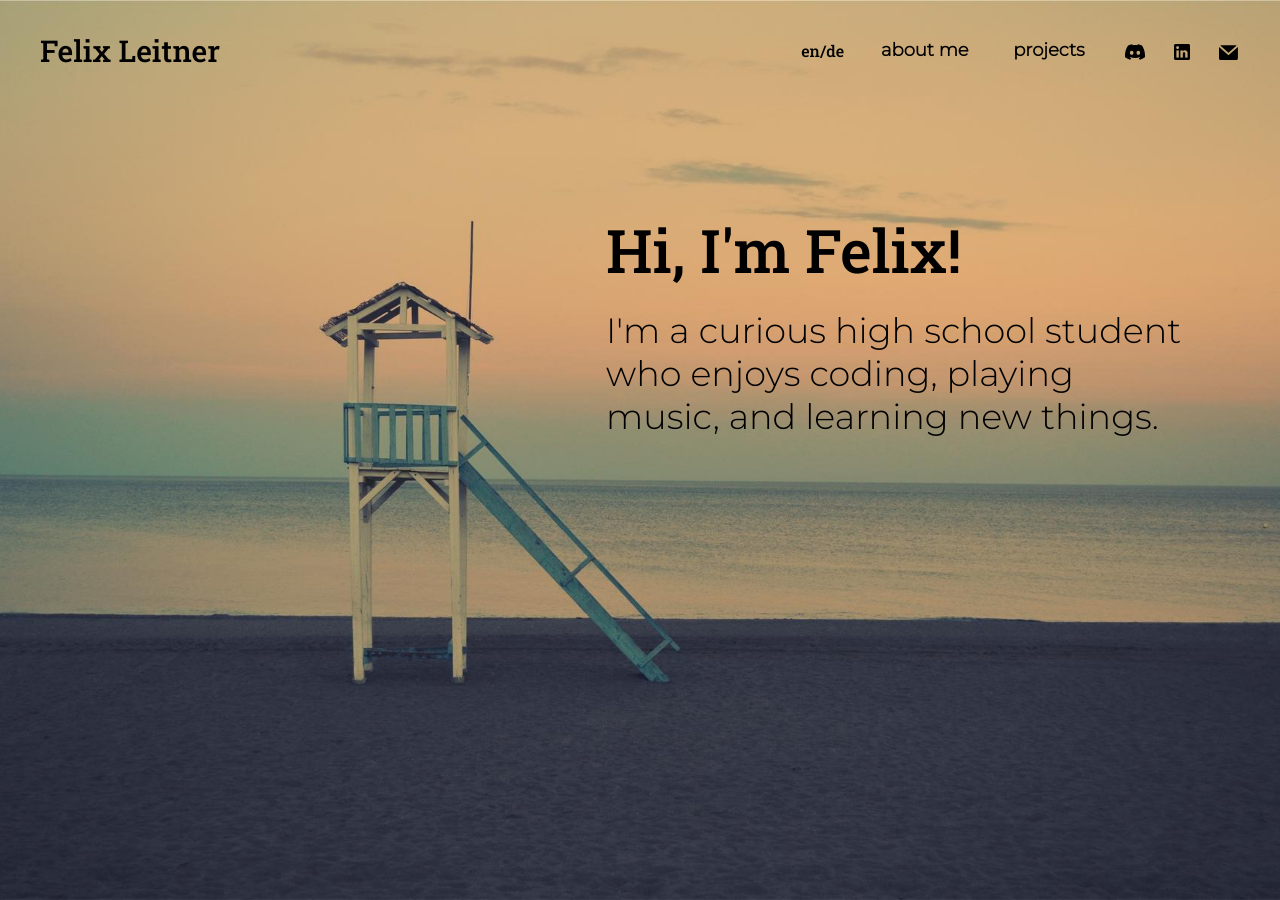
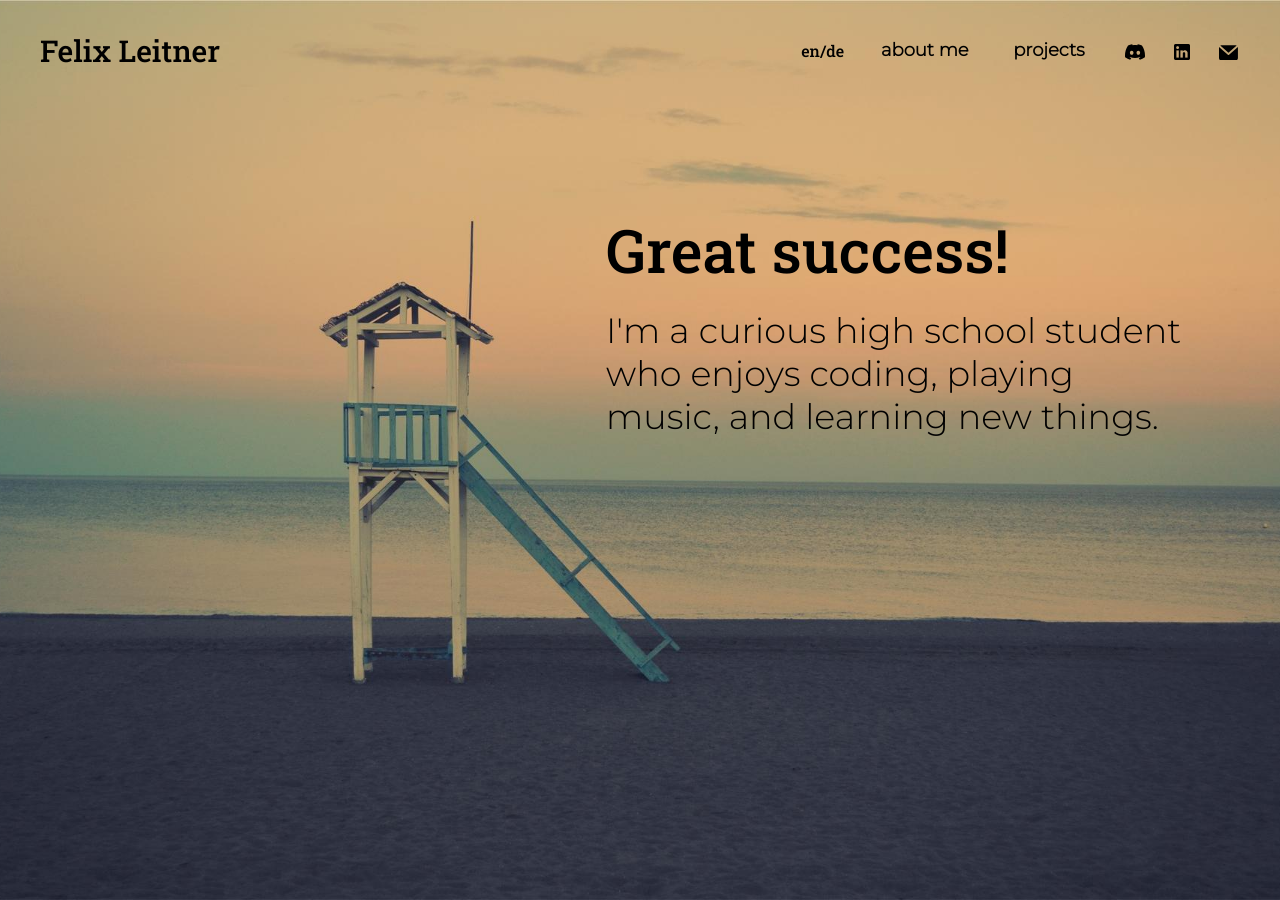
Before and after one commit to lixitrixi/felixleitner.com, a Jekyll site: the page built from en/index.html, in a window 1280 px wide. Built offline with Jekyll 4.4.1, drawn with Linux system fonts in a browser that asks for light colours.

Commit message:
more testing

```diff
--- a/en/index.html
+++ b/en/index.html
@@ -18,7 +18,7 @@
   {% include header.html %}
   <main>
     <div class="intro">
-      <h1>Hi, I'm Felix!</h1>
+      <h1>Great success!</h1>
       <p>I'm a curious high school student who enjoys coding, playing music, and learning new things.</p>
     </div>
   </main>
```
